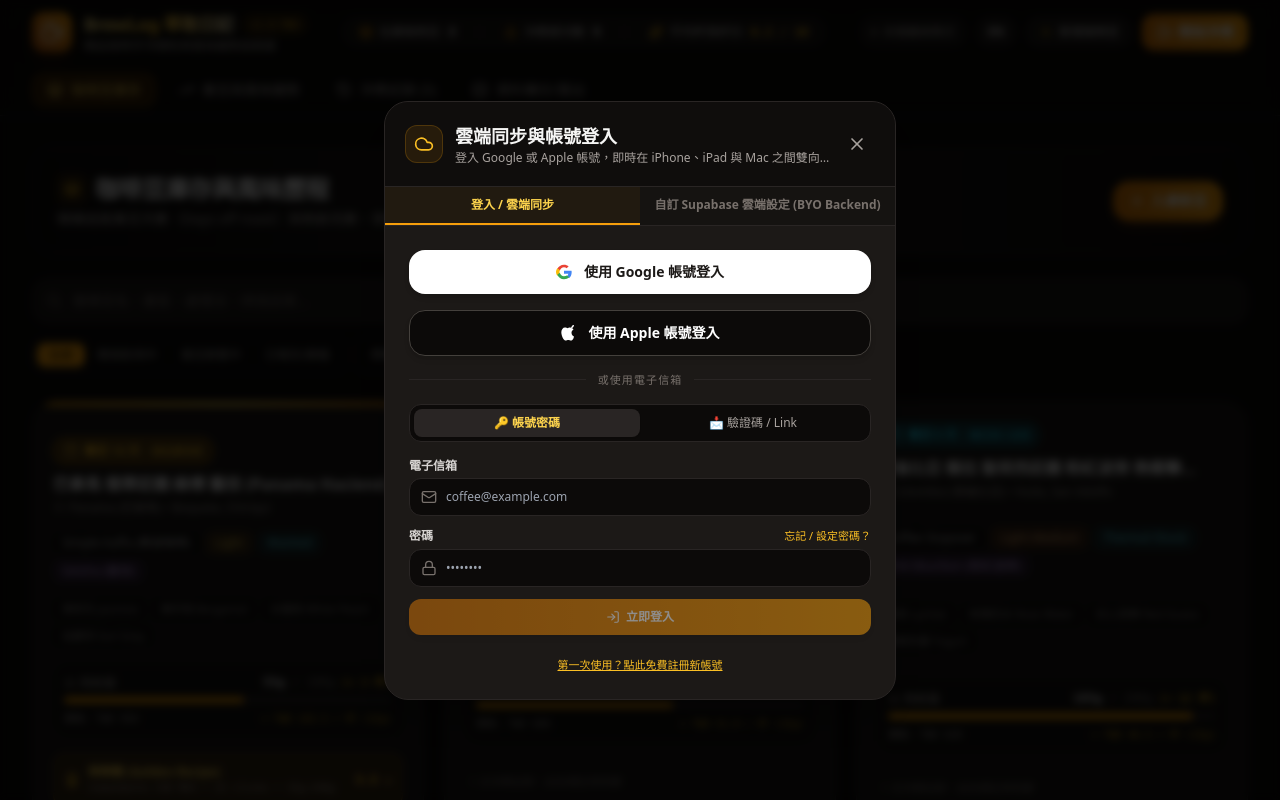
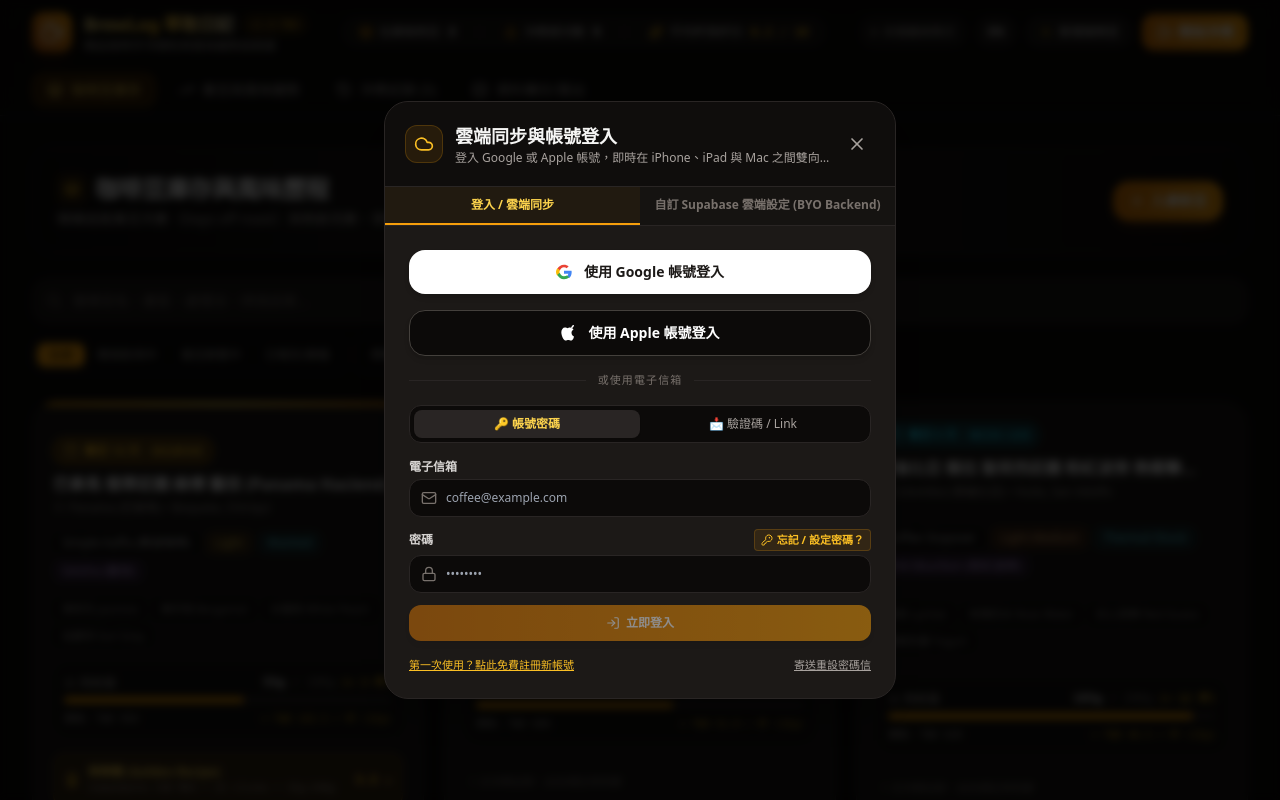
Before and after one commit to yeugeneu/pour-over-logs, a React (Vite) app: page / in a window 1280 px wide. Both pictures are taken after a click on the button "本機離線模式". Shown: the top 800 px of the page. Built offline with nearby package versions, Linux system fonts and the light colour scheme; no server answers.

Commit message:
feat(auth): make forgot/set password button prominent with icon in both modes

```diff
--- a/src/components/auth/AuthModal.tsx
+++ b/src/components/auth/AuthModal.tsx
@@ -507,6 +507,12 @@
                   {/* METHOD A: EMAIL & PASSWORD (FASTEST & MOST RELIABLE ON MOBILE PWA) */}
                   {authMethod === 'password' && (
                     <form onSubmit={handlePasswordAuth} className="space-y-3">
+                      {isSignUpMode && (
+                        <div className="p-2.5 rounded-xl bg-amber-500/10 border border-amber-500/30 text-[11px] text-amber-300 leading-relaxed">
+                          💡 若您先前曾使用過 Magic Link 登入過，您的信箱已建立。請切換至「登入」並點擊「忘記 / 設定密碼」即可設定密碼！
+                        </div>
+                      )}
+
                       <div>
                         <label className="block text-xs font-semibold text-stone-300 mb-1">
                           {language === 'zh-TW' ? '電子信箱' : 'Email Address'}
@@ -529,15 +535,14 @@
                           <label className="block text-xs font-semibold text-stone-300">
                             {language === 'zh-TW' ? '密碼' : 'Password'}
                           </label>
-                          {!isSignUpMode && (
-                            <button
-                              type="button"
-                              onClick={handleForgotPassword}
-                              className="text-[11px] text-amber-400 hover:text-amber-300 transition"
-                            >
-                              {language === 'zh-TW' ? '忘記 / 設定密碼？' : 'Forgot / Set password?'}
-                            </button>
-                          )}
+                          <button
+                            type="button"
+                            onClick={handleForgotPassword}
+                            className="text-[11px] text-amber-400 hover:text-amber-300 font-semibold transition flex items-center gap-1 px-1.5 py-0.5 rounded bg-amber-500/10 border border-amber-500/20"
+                          >
+                            <KeyRound className="w-3 h-3 text-amber-400" />
+                            <span>{language === 'zh-TW' ? '忘記 / 設定密碼？' : 'Forgot / Set password?'}</span>
+                          </button>
                         </div>
                         <div className="relative">
                           <Lock className="w-4 h-4 text-stone-500 absolute left-3 top-1/2 -translate-y-1/2" />
@@ -571,15 +576,23 @@
                         )}
                       </button>
 
-                      <div className="text-center pt-1">
+                      <div className="flex items-center justify-between pt-1 text-[11px]">
                         <button
                           type="button"
                           onClick={() => setIsSignUpMode(!isSignUpMode)}
-                          className="text-[11px] text-amber-400 hover:text-amber-300 transition underline"
+                          className="text-amber-400 hover:text-amber-300 transition underline font-medium"
                         >
                           {isSignUpMode
                             ? (language === 'zh-TW' ? '已有帳號？切換至登入' : 'Already have an account? Sign In')
                             : (language === 'zh-TW' ? '第一次使用？點此免費註冊新帳號' : 'First time? Sign up free')}
+                        </button>
+
+                        <button
+                          type="button"
+                          onClick={handleForgotPassword}
+                          className="text-stone-400 hover:text-amber-300 transition underline"
+                        >
+                          {language === 'zh-TW' ? '寄送重設密碼信' : 'Reset password'}
                         </button>
                       </div>
                     </form>
```
